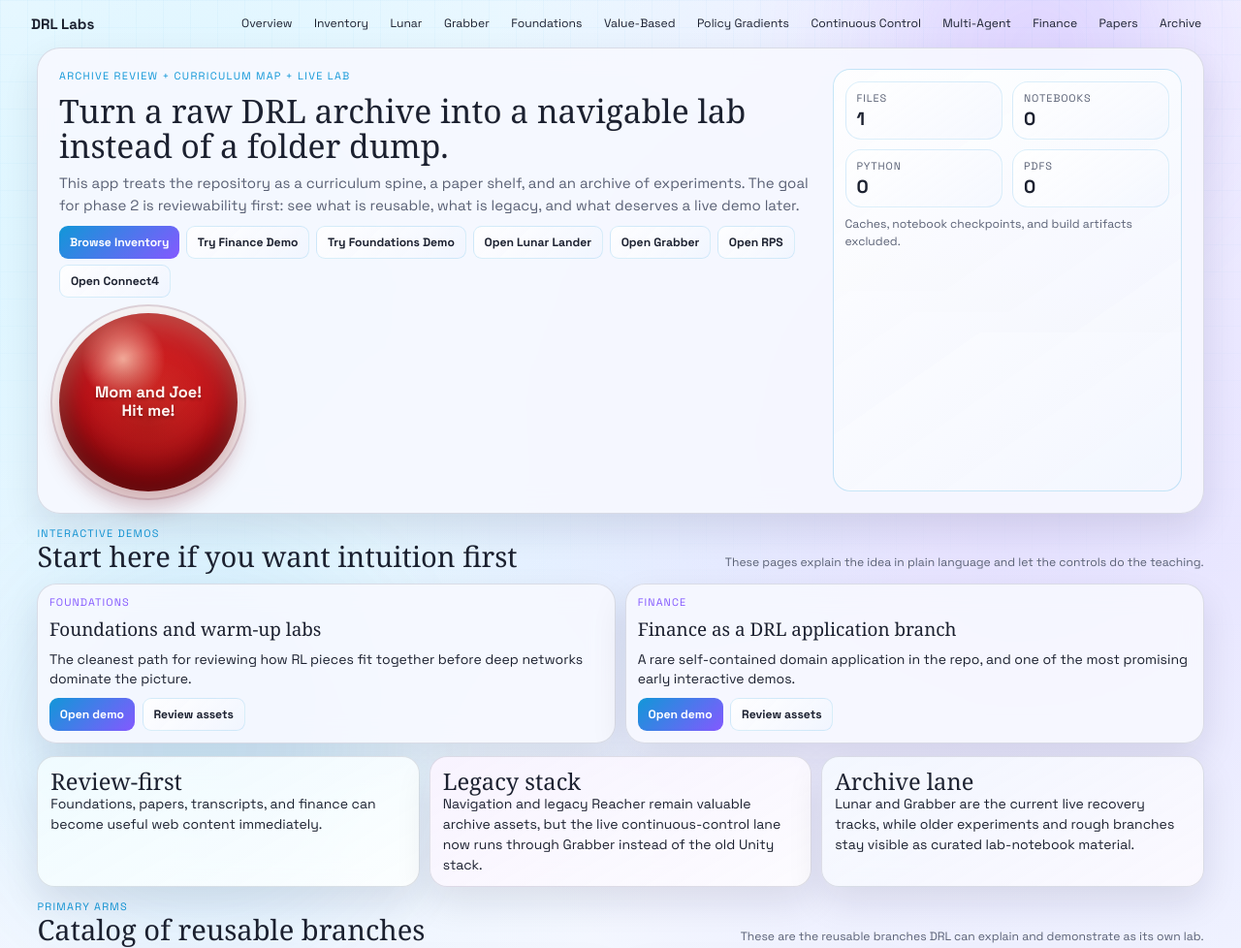
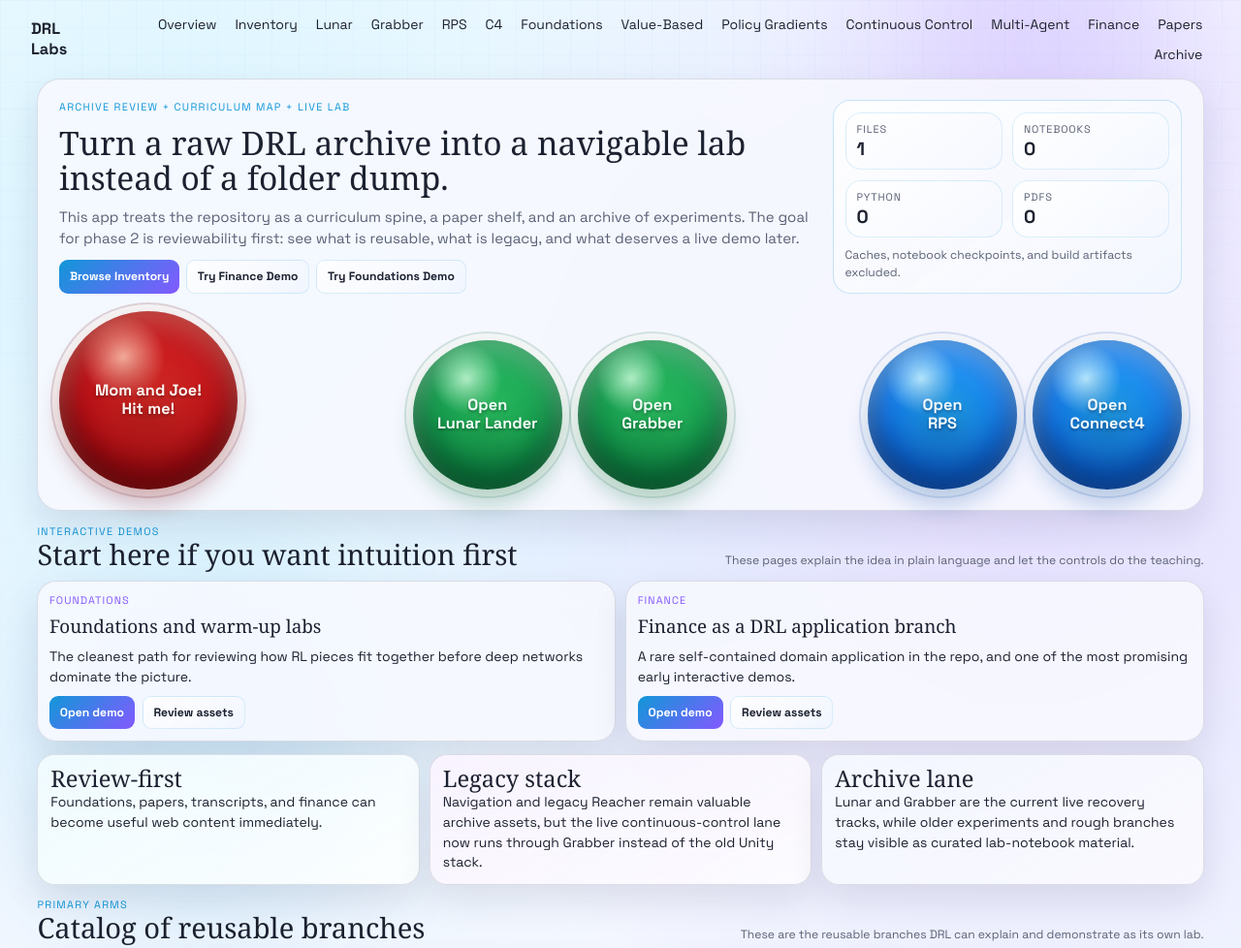
Before and after one commit to davidabelin/drl, a Flask app: page / in a window 1280 px wide. Shown: the top 978 px of the page at 97% size. Run offline with Flask 3, Linux system fonts and the light colour scheme; some web fonts are replaced.

Commit message:
Spit'n Polish of DRL app and sister-lab navigation
- Add RPS and C4 links to the shared header navigation.
- Move Lunar, Grabber, RPS, C4, and the Mom/Joe welcome trigger into one bottom hero button dock.
- Reuse the glossy circular enamel button style across red, green, and blue lab shortcuts.
- Update chrome tests for the new hero dock and sister-lab links.

```diff
--- a/drl_web/static/css/theme.css
+++ b/drl_web/static/css/theme.css
@@ -86,7 +86,7 @@ body {
 .brand {
   text-decoration: none;
   color: var(--ink);
-  font-size: var(--font-base);
+  font-size: var(--font-lg);
   font-weight: 700;
   letter-spacing: 0;
 }
@@ -94,17 +94,17 @@ body {
 .site-nav {
   display: flex;
   flex-wrap: wrap;
-  gap: 0.32rem;
+  gap: 0.22rem;
   justify-content: flex-end;
 }
 
 .site-nav a {
   text-decoration: none;
   color: var(--ink);
-  padding: 0.24rem 0.48rem;
+  padding: 0.22rem 0.42rem;
   border-radius: 999px;
   border: 1px solid transparent;
-  font-size: var(--font-sm);
+  font-size: var(--font-md);
 }
 
 .site-nav a:hover {
@@ -203,8 +203,8 @@ body {
 }
 
 .hero-panel {
-  display: grid;
-  align-content: start;
+  display: flex;
+  flex-direction: column;
   gap: 0.58rem;
   padding: 0.72rem;
   border-radius: 18px;
@@ -308,56 +308,131 @@ p {
   border: 1px solid rgba(17, 151, 216, 0.16);
 }
 
-.welcome-button {
-  width: 184px;
+.hero-lab-dock {
+  grid-column: 1 / -1;
+  display: grid;
+  grid-template-columns: minmax(160px, 0.7fr) minmax(300px, 1fr) minmax(300px, 0.95fr);
+  align-items: end;
+  gap: clamp(0.8rem, 2vw, 1.6rem);
+  padding-top: 0.2rem;
+}
+
+.hero-dock-cluster {
+  display: flex;
+  flex-wrap: wrap;
+  align-items: center;
+  gap: clamp(0.65rem, 1.6vw, 1rem);
+}
+
+.hero-dock-cluster-green {
+  justify-content: center;
+}
+
+.hero-dock-cluster-blue {
+  justify-content: end;
+}
+
+.lab-orb-button {
+  width: 154px;
   aspect-ratio: 1;
-  justify-self: start;
-  margin-top: 0.35rem;
   display: inline-grid;
   place-content: center;
-  gap: 0.18rem;
+  gap: 0.16rem;
   border: 0;
   border-radius: 50%;
-  color: #fff6f2;
+  color: var(--orb-text, #fff6f2);
+  text-decoration: none;
   background:
-    radial-gradient(circle at 50% 58%, rgba(96, 4, 4, 0.38), transparent 48%),
-    radial-gradient(circle at 36% 26%, rgba(255, 213, 191, 0.78), transparent 24%),
-    radial-gradient(circle at 52% 48%, #ef342e 0%, #b80f16 54%, #6d050b 100%);
+    radial-gradient(circle at 50% 58%, var(--orb-depth), transparent 48%),
+    radial-gradient(circle at 36% 26%, var(--orb-glint), transparent 24%),
+    radial-gradient(circle at 52% 48%, var(--orb-top) 0%, var(--orb-mid) 54%, var(--orb-bottom) 100%);
   box-shadow:
-    inset 0 16px 28px rgba(255, 184, 157, 0.36),
-    inset 0 -24px 34px rgba(49, 0, 4, 0.58),
-    0 16px 22px rgba(112, 4, 12, 0.26),
+    inset 0 16px 28px var(--orb-inner-top),
+    inset 0 -24px 34px var(--orb-inner-bottom),
+    0 16px 22px var(--orb-shadow),
     0 0 0 7px rgba(255, 255, 255, 0.72),
-    0 0 0 9px rgba(102, 5, 12, 0.16);
+    0 0 0 9px var(--orb-ring);
   font: inherit;
   font-size: var(--font-lg);
   font-weight: 700;
   line-height: 1.03;
   letter-spacing: 0;
   text-align: center;
-  text-shadow: 0 2px 3px rgba(60, 0, 4, 0.42);
+  text-shadow: 0 2px 3px var(--orb-text-shadow);
   cursor: pointer;
   transition: transform 140ms ease, box-shadow 140ms ease, filter 140ms ease;
 }
 
-.welcome-button:hover,
-.welcome-button:focus-visible {
-  filter: saturate(1.06) brightness(1.03);
+.lab-orb-button:hover,
+.lab-orb-button:focus-visible {
+  filter: saturate(1.07) brightness(1.03);
   transform: translateY(-1px);
 }
 
-.welcome-button:active {
+.lab-orb-button:active {
   transform: translateY(2px) scale(0.99);
   box-shadow:
-    inset 0 26px 34px rgba(45, 0, 4, 0.52),
-    inset 0 -12px 20px rgba(255, 183, 154, 0.2),
-    0 7px 12px rgba(112, 4, 12, 0.22),
+    inset 0 26px 34px var(--orb-active-top),
+    inset 0 -12px 20px var(--orb-active-bottom),
+    0 7px 12px var(--orb-active-shadow),
     0 0 0 7px rgba(255, 255, 255, 0.7),
-    0 0 0 9px rgba(102, 5, 12, 0.16);
+    0 0 0 9px var(--orb-ring);
 }
 
-.welcome-button span {
+.lab-orb-button span {
   display: block;
+}
+
+.lab-orb-red {
+  width: 184px;
+  --orb-text: #fff6f2;
+  --orb-depth: rgba(96, 4, 4, 0.38);
+  --orb-glint: rgba(255, 213, 191, 0.78);
+  --orb-top: #ef342e;
+  --orb-mid: #b80f16;
+  --orb-bottom: #6d050b;
+  --orb-inner-top: rgba(255, 184, 157, 0.36);
+  --orb-inner-bottom: rgba(49, 0, 4, 0.58);
+  --orb-shadow: rgba(112, 4, 12, 0.26);
+  --orb-ring: rgba(102, 5, 12, 0.16);
+  --orb-text-shadow: rgba(60, 0, 4, 0.42);
+  --orb-active-top: rgba(45, 0, 4, 0.52);
+  --orb-active-bottom: rgba(255, 183, 154, 0.2);
+  --orb-active-shadow: rgba(112, 4, 12, 0.22);
+}
+
+.lab-orb-green {
+  --orb-text: #f2fff8;
+  --orb-depth: rgba(2, 82, 35, 0.36);
+  --orb-glint: rgba(214, 255, 225, 0.8);
+  --orb-top: #34d66e;
+  --orb-mid: #12984c;
+  --orb-bottom: #07552c;
+  --orb-inner-top: rgba(201, 255, 218, 0.36);
+  --orb-inner-bottom: rgba(0, 40, 22, 0.56);
+  --orb-shadow: rgba(5, 103, 54, 0.24);
+  --orb-ring: rgba(8, 93, 50, 0.15);
+  --orb-text-shadow: rgba(0, 39, 22, 0.42);
+  --orb-active-top: rgba(0, 44, 23, 0.5);
+  --orb-active-bottom: rgba(200, 255, 218, 0.2);
+  --orb-active-shadow: rgba(5, 103, 54, 0.2);
+}
+
+.lab-orb-blue {
+  --orb-text: #f2fbff;
+  --orb-depth: rgba(3, 49, 110, 0.36);
+  --orb-glint: rgba(214, 249, 255, 0.82);
+  --orb-top: #28b6ff;
+  --orb-mid: #1076e6;
+  --orb-bottom: #073b90;
+  --orb-inner-top: rgba(210, 248, 255, 0.38);
+  --orb-inner-bottom: rgba(2, 22, 76, 0.56);
+  --orb-shadow: rgba(7, 75, 163, 0.24);
+  --orb-ring: rgba(7, 72, 151, 0.15);
+  --orb-text-shadow: rgba(2, 20, 70, 0.4);
+  --orb-active-top: rgba(2, 22, 76, 0.5);
+  --orb-active-bottom: rgba(210, 248, 255, 0.2);
+  --orb-active-shadow: rgba(7, 75, 163, 0.2);
 }
 
 .welcome-overlay[hidden] {
@@ -1350,6 +1425,16 @@ code {
   .stage-canvas {
     height: min(60vw, 360px);
   }
+
+  .hero-lab-dock {
+    grid-template-columns: 1fr;
+    justify-items: center;
+  }
+
+  .hero-dock-cluster,
+  .hero-dock-cluster-blue {
+    justify-content: center;
+  }
 }
 
 @media (max-width: 760px) {
@@ -1389,8 +1474,13 @@ code {
     align-items: flex-start;
   }
 
-  .welcome-button {
-    width: min(190px, 70vw);
+  .lab-orb-button,
+  .lab-orb-red {
+    width: min(154px, 42vw);
+  }
+
+  .hero-lab-dock {
+    gap: 0.9rem;
   }
 
   .welcome-panel h2 {
--- a/drl_web/templates/base.html
+++ b/drl_web/templates/base.html
@@ -23,6 +23,12 @@
         <a href="{{ url_for('main.inventory_page') }}">Inventory</a>
         <a href="{{ url_for('main.lunar_page') }}">Lunar</a>
         <a href="{{ url_for('main.grabber_page') }}">Grabber</a>
+        {% if rps_url %}
+        <a href="{{ rps_url }}" target="_blank" rel="noopener">RPS</a>
+        {% endif %}
+        {% if c4_url %}
+        <a href="{{ c4_url }}" target="_blank" rel="noopener">C4</a>
+        {% endif %}
         {% for section in catalog_sections %}
         <a href="{{ url_for('main.section_page', slug=section.slug) }}">{{ section.nav_label }}</a>
         {% endfor %}
--- a/drl_web/templates/pages/home.html
+++ b/drl_web/templates/pages/home.html
@@ -13,19 +13,7 @@
       <a class="btn btn-primary" href="{{ url_for('main.inventory_page') }}">Browse Inventory</a>
       <a class="btn btn-secondary" href="{{ url_for('main.demo_page', slug='finance') }}">Try Finance Demo</a>
       <a class="btn btn-secondary" href="{{ url_for('main.demo_page', slug='foundations') }}">Try Foundations Demo</a>
-      <a class="btn btn-secondary" href="{{ url_for('main.lunar_page') }}">Open Lunar Lander</a>
-      <a class="btn btn-secondary" href="{{ url_for('main.grabber_page') }}">Open Grabber</a>
-      {% if rps_url %}
-      <a class="btn btn-secondary" href="{{ rps_url }}" target="_blank" rel="noopener">Open RPS</a>
-      {% endif %}
-      {% if c4_url %}
-      <a class="btn btn-secondary" href="{{ c4_url }}" target="_blank" rel="noopener">Open Connect4</a>
-      {% endif %}
     </div>
-    <button class="welcome-button" type="button" data-welcome-open aria-haspopup="dialog" aria-controls="welcome-banner">
-      <span>Mom and Joe!</span>
-      <span>Hit me!</span>
-    </button>
   </div>
   <aside class="hero-panel">
     <div class="metric-grid">
@@ -48,6 +36,38 @@
     </div>
     <p class="panel-note">{{ inventory.overview.filtered_scan }}</p>
   </aside>
+  <div class="hero-lab-dock" aria-label="Featured lab shortcuts">
+    <button class="lab-orb-button lab-orb-red welcome-button" type="button" data-welcome-open aria-haspopup="dialog" aria-controls="welcome-banner">
+      <span>Mom and Joe!</span>
+      <span>Hit me!</span>
+    </button>
+    <div class="hero-dock-cluster hero-dock-cluster-green">
+      <a class="lab-orb-button lab-orb-green" href="{{ url_for('main.lunar_page') }}">
+        <span>Open</span>
+        <span>Lunar Lander</span>
+      </a>
+      <a class="lab-orb-button lab-orb-green" href="{{ url_for('main.grabber_page') }}">
+        <span>Open</span>
+        <span>Grabber</span>
+      </a>
+    </div>
+    {% if rps_url or c4_url %}
+    <div class="hero-dock-cluster hero-dock-cluster-blue">
+      {% if rps_url %}
+      <a class="lab-orb-button lab-orb-blue" href="{{ rps_url }}" target="_blank" rel="noopener">
+        <span>Open</span>
+        <span>RPS</span>
+      </a>
+      {% endif %}
+      {% if c4_url %}
+      <a class="lab-orb-button lab-orb-blue" href="{{ c4_url }}" target="_blank" rel="noopener">
+        <span>Open</span>
+        <span>Connect4</span>
+      </a>
+      {% endif %}
+    </div>
+    {% endif %}
+  </div>
 </section>
 
 <div class="welcome-overlay" data-welcome-overlay hidden>
```
Also changed, not shown: tests/test_chrome.py (+10 -2 lines).
